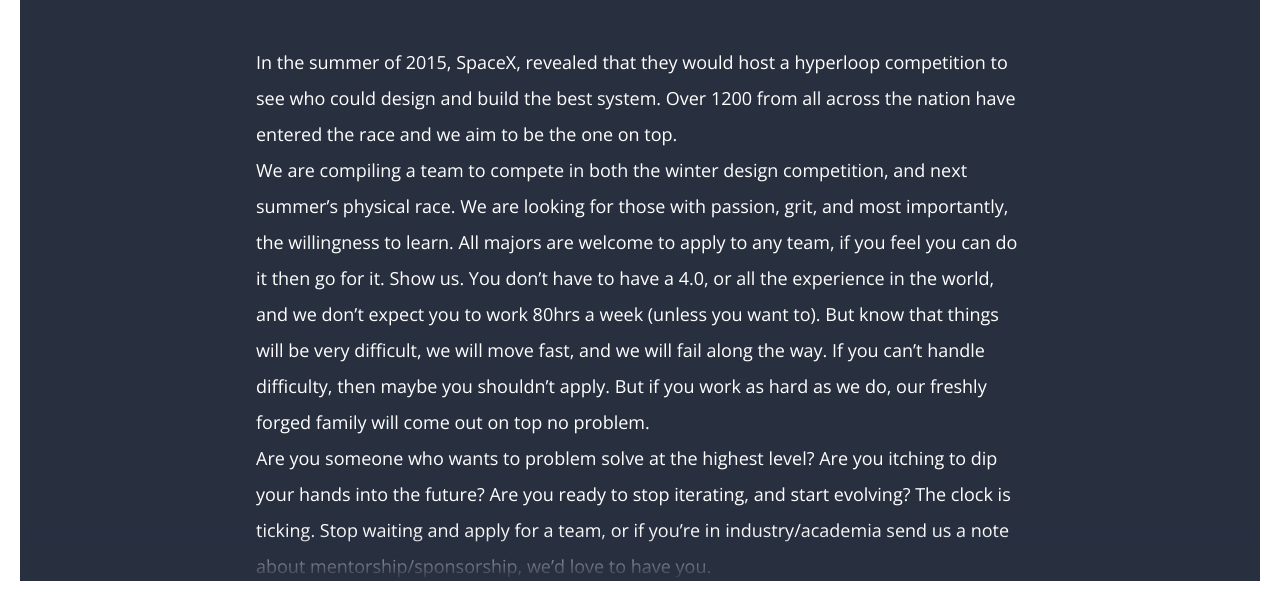
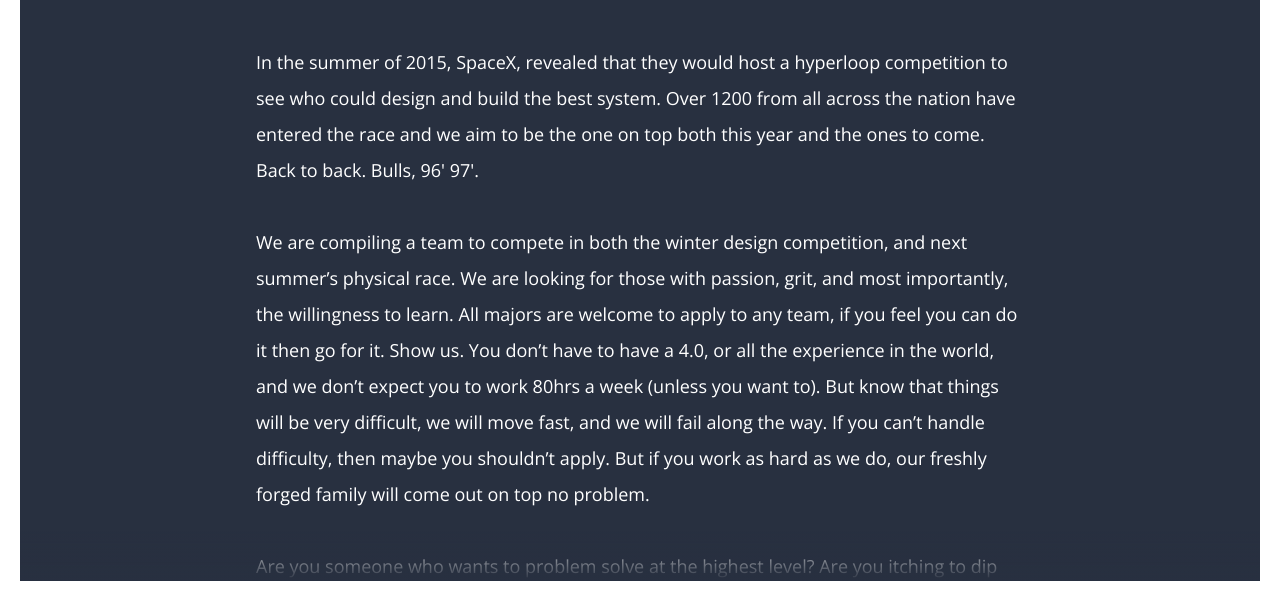
Before and after one commit to mrcoven94/uwhyperloop, a plain HTML site: page about.html in a window 1280 px wide. Shown: the part 199-800 px from the top of the page. Drawn offline with nearby package versions, Linux system fonts and the light colour scheme.

Commit message:
Update about.html

```diff
--- a/about.html
+++ b/about.html
@@ -23,14 +23,34 @@
 				<h1>The Plan</h1>
 
 				<p style="color:white;">
-					In the summer of 2015, SpaceX, revealed that they would host a hyperloop competition to see who could design and build the best system. Over 1200 from all across the nation have entered the race and we aim to be the one on top.
-<br/>
-We are compiling a team to compete in both the winter design competition, and next summer’s physical race.  We are looking for those with passion, grit, and most importantly, the willingness to learn. All majors are welcome to apply to any team, if you feel you can do it then go for it. Show us. You don’t have to have a 4.0, or all the experience in the world, and we don’t expect you to work 80hrs a week (unless you want to).  But know that things will be very difficult, we will move fast, and we will fail along the way. If you can’t handle difficulty, then maybe you shouldn’t apply. But if you work as hard as we do, our freshly forged family will come out on top no problem.
-<br/>
-Are you someone who wants to problem solve at the highest level? Are you itching to dip your hands into the future? Are you ready to <b>stop iterating</b>, and start evolving? The clock is ticking. Stop waiting and apply for a team, or if you’re in industry/academia send us a note about mentorship/sponsorship, we’d love to have you.
-<br/>
-Cheers, </br>
-Michael Chamerski, David Coven, Malachi Williams
+					In the summer of 2015, SpaceX, revealed that they would host a hyperloop competition
+					to see who could design and build the best system. Over 1200 from all across the nation
+					have entered the race and we aim to be the one on top both this year and the ones to come.
+					Back to back. Bulls, 96' 97'.
+					<br/><br/>
+
+					We are compiling a team to compete in both the winter design competition, and next
+					summer’s physical race.  We are looking for those with passion, grit, and most
+					importantly, the willingness to learn. All majors are welcome to apply to any team,
+					if you feel you can do it then go for it. Show us. You don’t have to have a 4.0, or
+					all the experience in the world, and we don’t expect you to work 80hrs a week
+					(unless you want to).  But know that things will be very difficult, we will move fast,
+					and we will fail along the way. If you can’t handle difficulty, then maybe you shouldn’t
+					apply. But if you work as hard as we do, our freshly forged family will come out on top
+					no problem.
+
+					<br/><br/>
+
+					Are you someone who wants to problem solve at the highest level?
+					Are you itching to dip your hands into the future? Are you ready to
+					<b>stop iterating</b>, and start evolving? The clock is ticking.
+					Stop waiting and apply for a team, or if you’re in industry/academia send us a
+					note about mentorship/sponsorship, we’d love to have you.
+
+					<br/><br/>
+
+					Cheers, </br>
+					Michael Chamerski, David Coven, Malachi Williams
 
 				</p>
 
```
